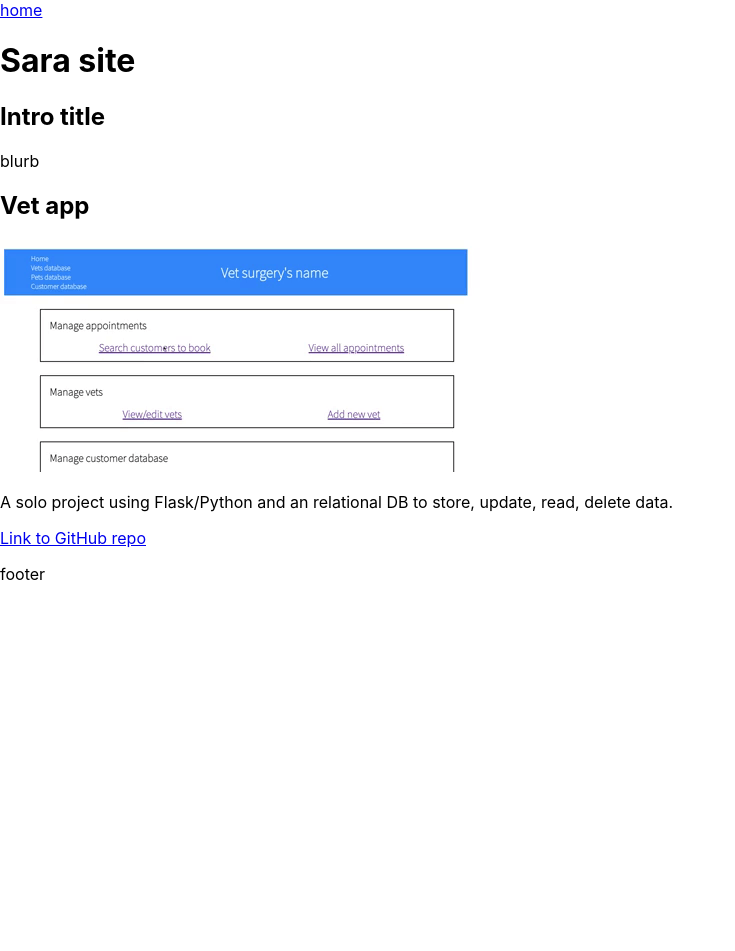
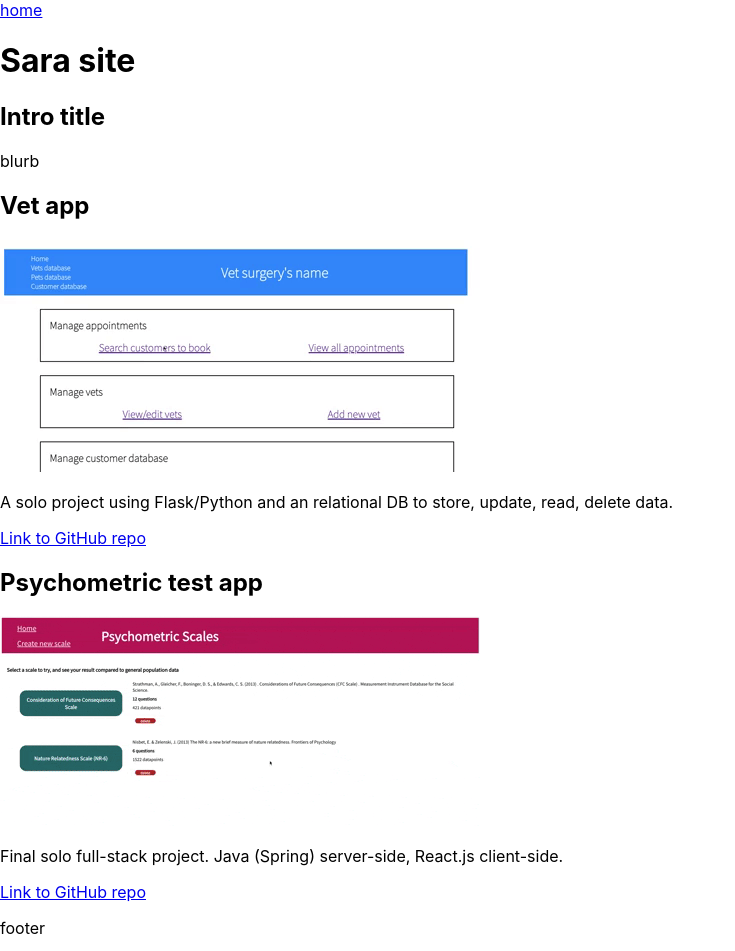
Before and after one commit to saraHumphries/sara-site, a React (Create React App) app: page / in a window 1280 px wide. Shown: the top 951 px of the page, without its empty margins (0-735 px from the left). Before the commit the page ends 800 px from the top, so only its background shows below. Built offline with nearby package versions, Linux system fonts and the light colour scheme.

Commit message:
adds second project with gif

```diff
--- a/src/containers/SiteContainer.js
+++ b/src/containers/SiteContainer.js
@@ -1,20 +1,25 @@
 import "./SiteContainer.css"
 import Project from "../components/Project";
 import vetGif from '../assets/images/vet_gif.gif';
+import testGif from '../assets/images/test_gif.gif';
 
 const SiteContainer = function() {
 
-// const vetImage = require('../assets/images/vet_gif.gif').default;
 
 const vetProject = {
     title: "Vet app",
     date: "June 2021",
     description: "A solo project using Flask/Python and an relational DB to store, update, read, delete data.",
     gitLink: "https://github.com/saraHumphries/vet_admin_app",
-    gifImage: {vetGif}
 };
 
-// console.log('image', vetProject.gifImage);
+const PsychometricTestProject = {
+    title: "Psychometric test app",
+    date: "August 2021",
+    description: "Final solo full-stack project. Java (Spring) server-side, React.js client-side.",
+    gitLink: "https://github.com/saraHumphries/psychometric_test_app",
+};
+
 
 
 
@@ -33,7 +38,7 @@ const vetProject = {
                 <section id='project-section'>
                     <div id='projects'>
                         <Project project = {vetProject} gif = {vetGif}></Project>
-
+                        <Project project = {PsychometricTestProject} gif = {testGif} ></Project>
                     </div>
                 </section>
             </main>
```
Also changed, not shown: src/assets/images/image.png (deleted), src/assets/images/test_gif.gif (added).
